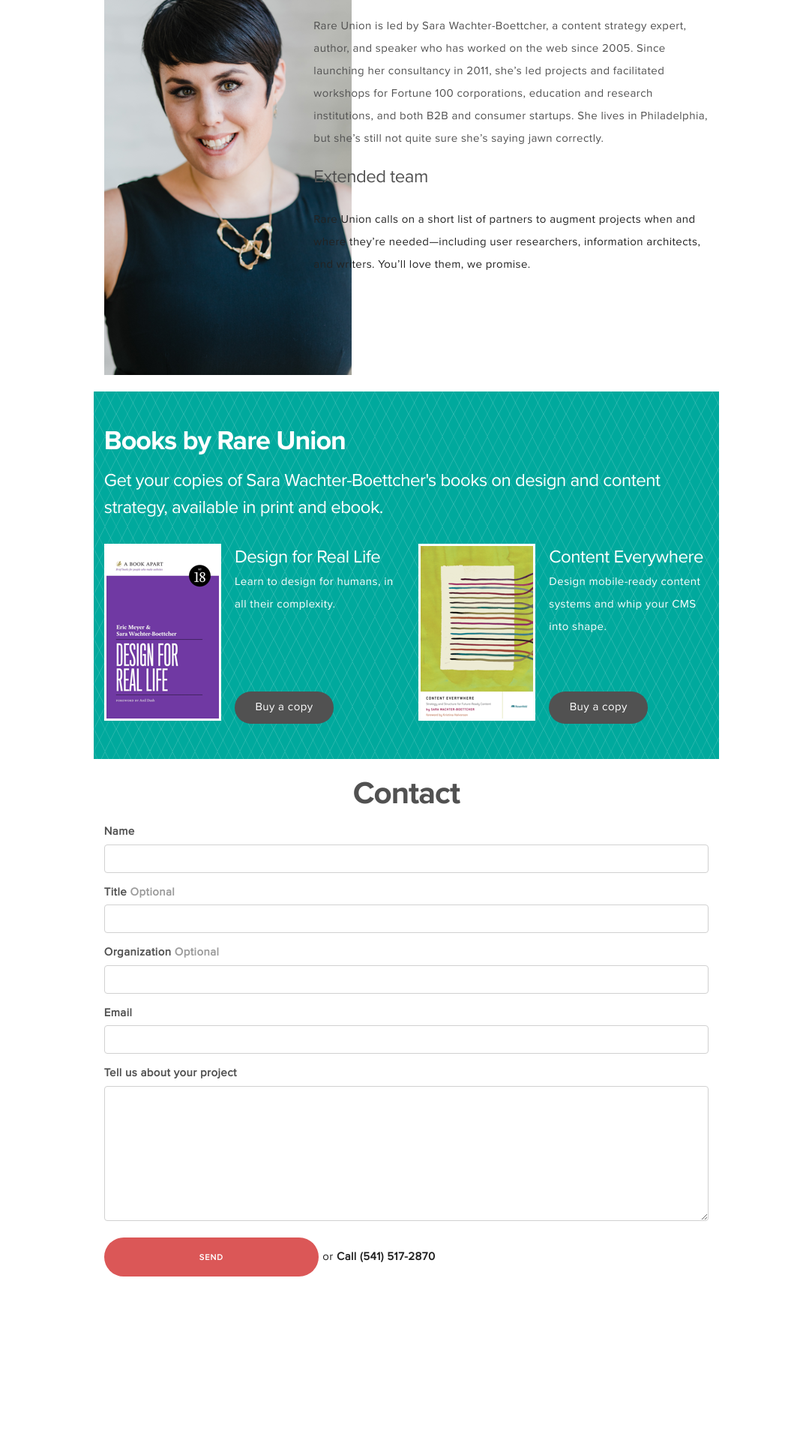
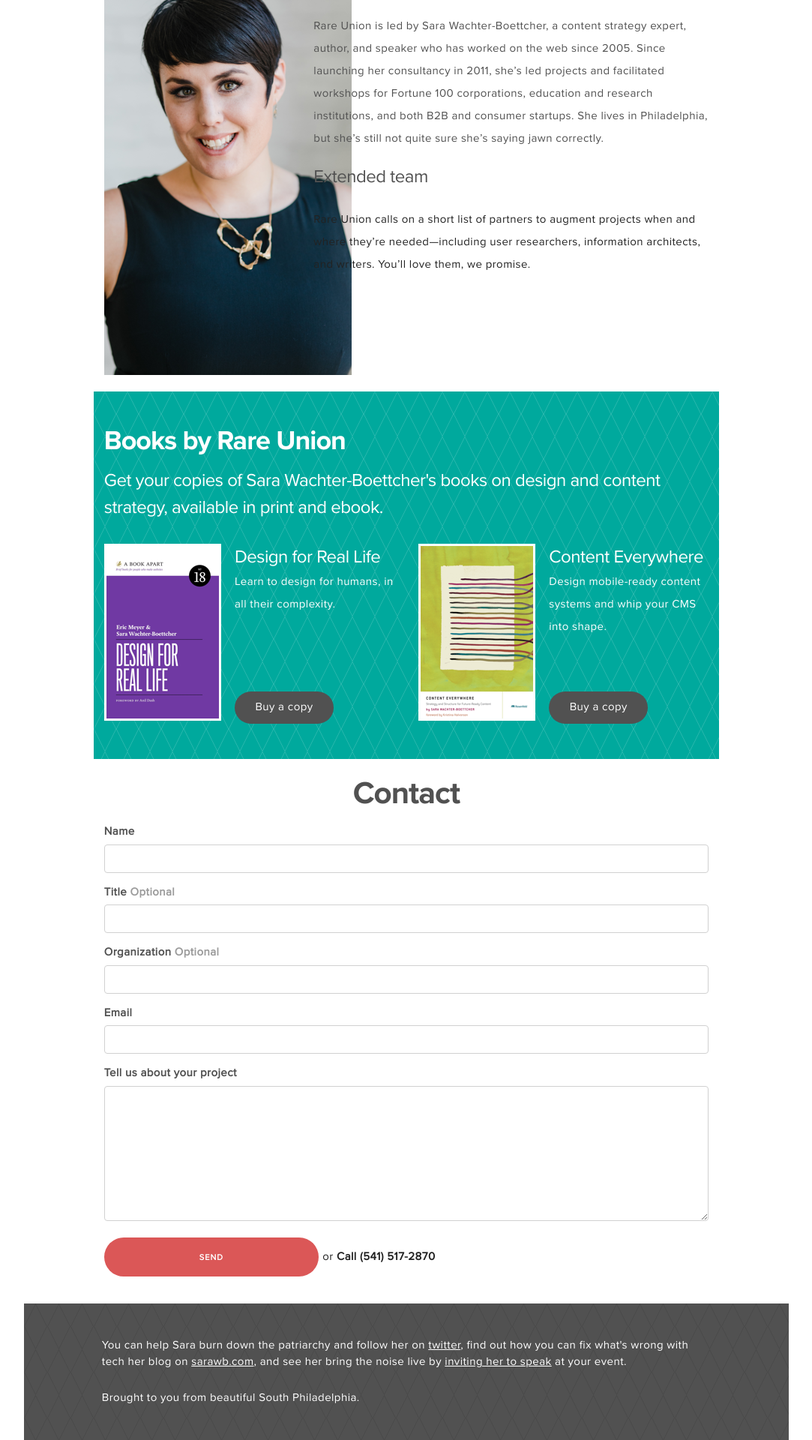
Before and after one commit to sarawb/sarawb.github.io, a Jekyll site: the page built from index.html, in a window 1280 px wide. Shown: the part 1964-3884 px from the top of the page at 75% size, without its empty margins (98-1181 px from the left). Built offline with Jekyll 4.4.1, drawn with Linux system fonts in a browser that asks for light colours; nearby versions of some CDN libraries; some web fonts are replaced; before the commit the page ends 3702 px from its top, so only the background shows below that.

Commit message:
Footer html, css, assets

```diff
--- /dev/null
+++ b/_includes/footer.html
@@ -0,0 +1,12 @@
+<div id="footer" class="site-content">
+  <div class="row footer-content">
+    <div class="footer-paragraph twelve columns">
+      <p class="white">
+        You can help Sara burn down the patriarchy and follow her on <a href="https://twitter.com/sara_ann_marie">twitter</a>, find out how you can fix what's wrong with tech her blog on <a href="http://www.sarawb.com/">sarawb.com</a>, and see her bring the noise live by <a href="http://www.sarawb.com/speaking/">inviting her to speak</a> at your event.
+      </p>
+    </div>
+    <div class="footer-from twelve columns white">
+      Brought to you from beautiful South Philadelphia.
+    </div>
+  </div>
+</div>
--- a/_sass/_rare_union.scss
+++ b/_sass/_rare_union.scss
@@ -340,6 +340,21 @@
   padding: 1em;
 }
 
+// Footer ########################################
+
+#footer {
+  background-image: url('/images/grey-diamonds-sm.png');
+  padding: 3em 1em 3em 1em;
+}
+
+#footer a {
+  color: $white;
+}
+
+#footer a:hover {
+  color: $persian-green;
+}
+
 /* Larger than mobile */
 
 @media (min-width: 400px) {
@@ -550,6 +565,10 @@
     width: 90%;
   }
 
+  #books {
+    background-image: url("/images/diamonds.png");
+  }
+
   .dfrl-descripion-wrapper, .ce-content-wrapper{
     height: 210px;
     position: relative;
@@ -578,6 +597,9 @@
   .contact-phone {
     width: 20%;
     float: left;
+  }
+  #footer {
+    background-image: url('/images/grey-diamonds.png');
   }
 
 }
@@ -666,6 +688,11 @@
     width: 100%;
   }
 
+  .footer-content {
+    width: 82%;
+    margin: 0 auto;
+  }
+
 }
 
 /* Larger than Desktop HD */
--- a/index.html
+++ b/index.html
@@ -10,3 +10,4 @@
 {% include about.html %}
 {% include books.html %}
 {% include contact-form.html %}
+{% include footer.html %}
```
Also changed, not shown: images/grey-diamonds-sm.png (added), images/grey-diamonds.png (added).
